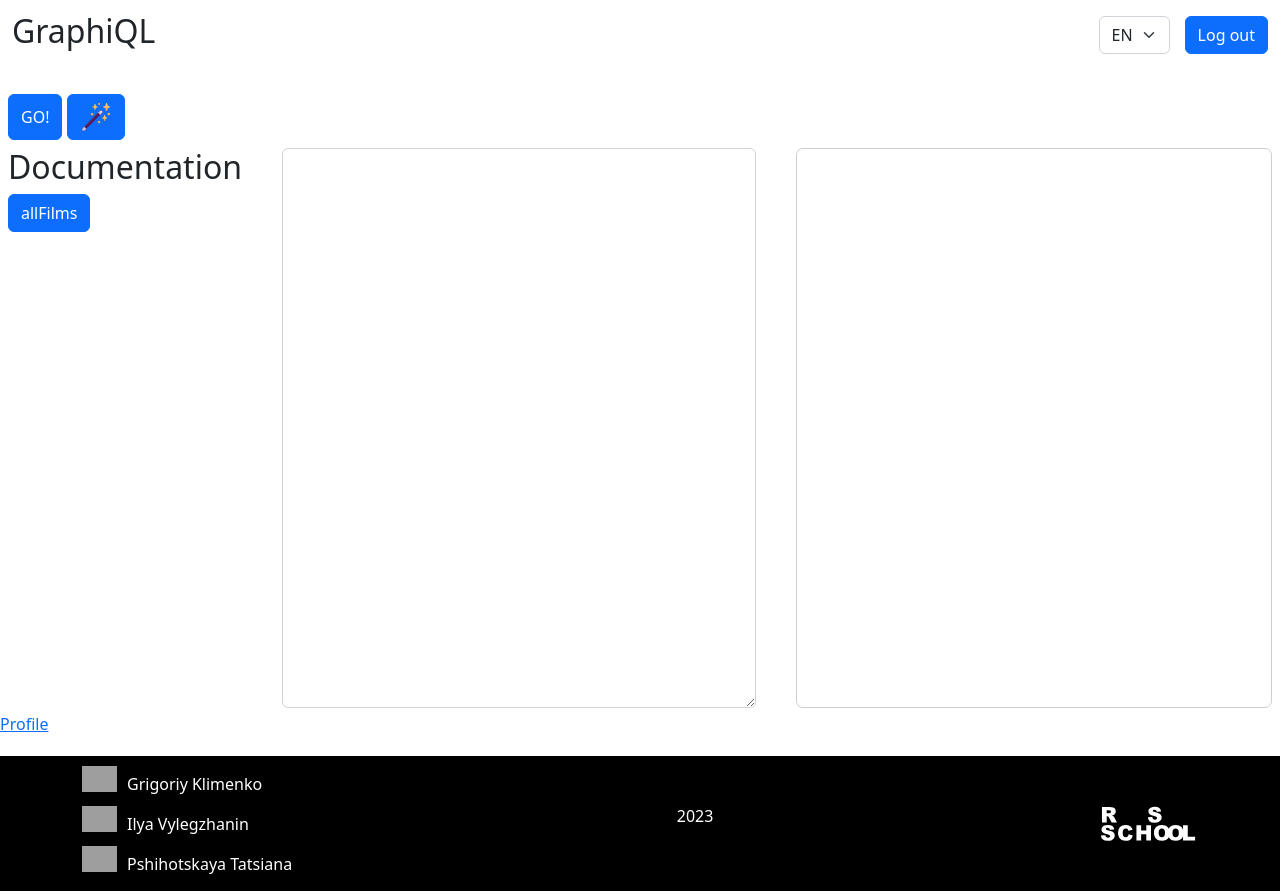
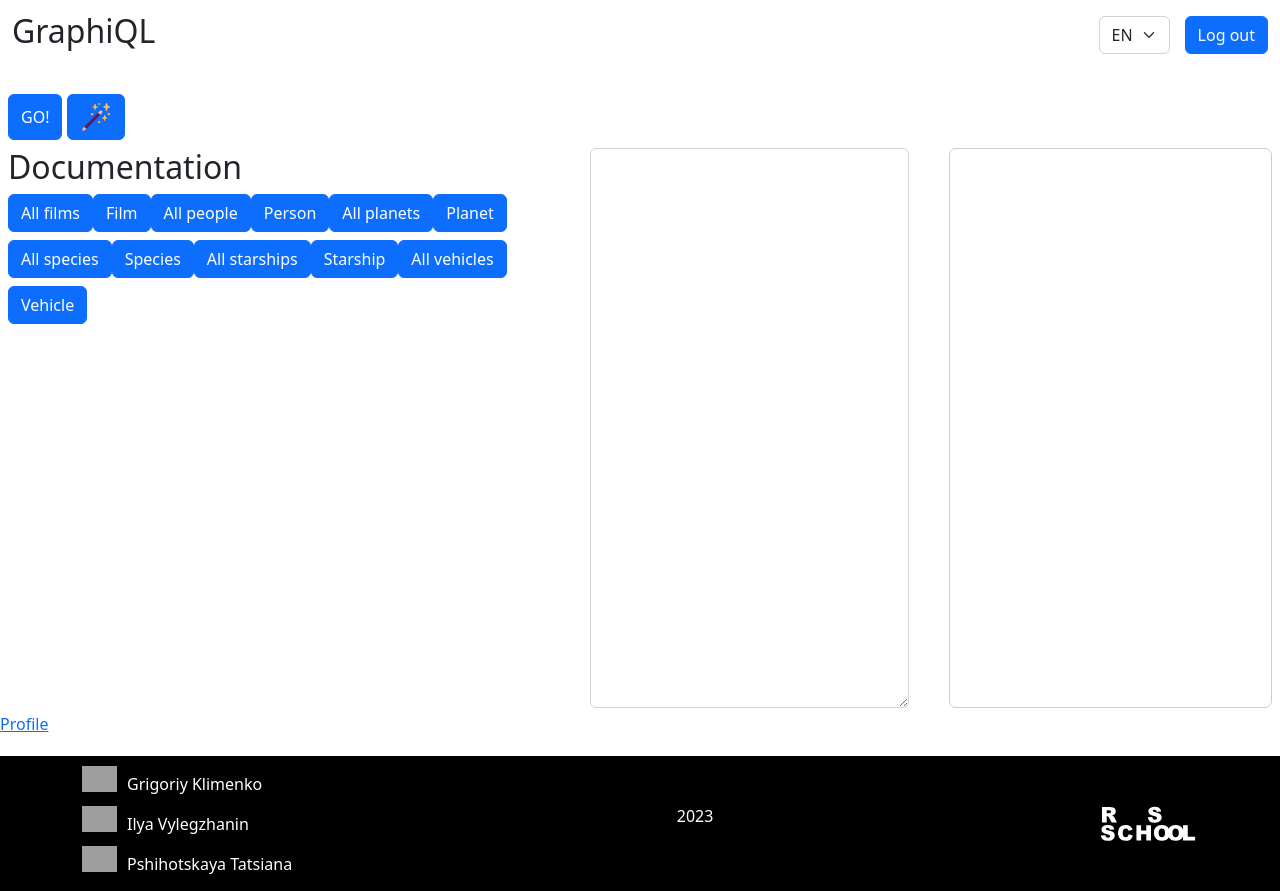
Before and after one commit to GrigoriyKlimenko/graphiql-app, a React (Vite) app in the folder graphiql/: page /playground in a window 1280 px wide. Built offline with nearby package versions, Linux system fonts and the light colour scheme; no server answers; sample sign-in values are in the browser's storage; grey boxes are pictures that could not be loaded.

Commit message:
add documentation

```diff
--- a/graphiql/src/database/database.ts
+++ b/graphiql/src/database/database.ts
@@ -1,7 +1,51 @@
 const DATA = [
   {
-    name: 'allFilms',
-    body: `query AllFilms {allFilms {__cArEt}}`,
+    name: 'All films',
+    body: `query AllFilms {allFilms {__cArEt totalCount}}`,
+  },
+  {
+    name: 'Film',
+    body: `query Film {film(filmID: 1) {characterConnection{totalCount} created director edited episodeID id openingCrawl planetConnection{totalCount} producers releaseDate speciesConnection{totalCount} starshipConnection{totalCount} title vehicleConnection{totalCount}}}`,
+  },
+  {
+    name: 'All people',
+    body: `query AllPeople {allPeople {__cArEt totalCount}}`,
+  },
+  {
+    name: 'Person',
+    body: `query Person {person(personID: 1) {birthYear created edited eyeColor filmConnection{totalCount} gender hairColor height homeworld{name} id mass name skinColor species{name} starshipConnection{totalCount} vehicleConnection{totalCount}}}`,
+  },
+  {
+    name: 'All planets',
+    body: `query AllPlanets {allPlanets {__cArEt totalCount}}`,
+  },
+  {
+    name: 'Planet',
+    body: `query Planet {planet(planetID: 1) {climates created diameter edited filmConnection{totalCount} gravity id name orbitalPeriod population residentConnection{totalCount} rotationPeriod surfaceWater terrains}}`,
+  },
+  {
+    name: 'All species',
+    body: `query AllSpecies {allSpecies {__cArEt totalCount}}`,
+  },
+  {
+    name: 'Species',
+    body: `query Species {species(speciesID: 1) {averageHeight averageLifespan classification created designation edited eyeColors filmConnection{totalCount} hairColors homeworld{name} id language name personConnection{totalCount} skinColors}}`,
+  },
+  {
+    name: 'All starships',
+    body: `query AllStarships {allStarships {__cArEt totalCount}}`,
+  },
+  {
+    name: 'Starship',
+    body: `query Starships {starship(starshipID: 2) {MGLT cargoCapacity consumables costInCredits created crew edited filmConnection{totalCount} hyperdriveRating id length manufacturers maxAtmospheringSpeed model name passengers pilotConnection{totalCount} starshipClass}}`,
+  },
+  {
+    name: 'All vehicles',
+    body: `query AllVehicles {allVehicles {__cArEt totalCount}}`,
+  },
+  {
+    name: 'Vehicle',
+    body: `query Vehicle {vehicle(vehicleID: 4) {cargoCapacity consumables costInCredits created crew edited filmConnection{totalCount} id length manufacturers maxAtmospheringSpeed model name passengers pilotConnection{totalCount} vehicleClass}}`,
   },
 ];
 
```
